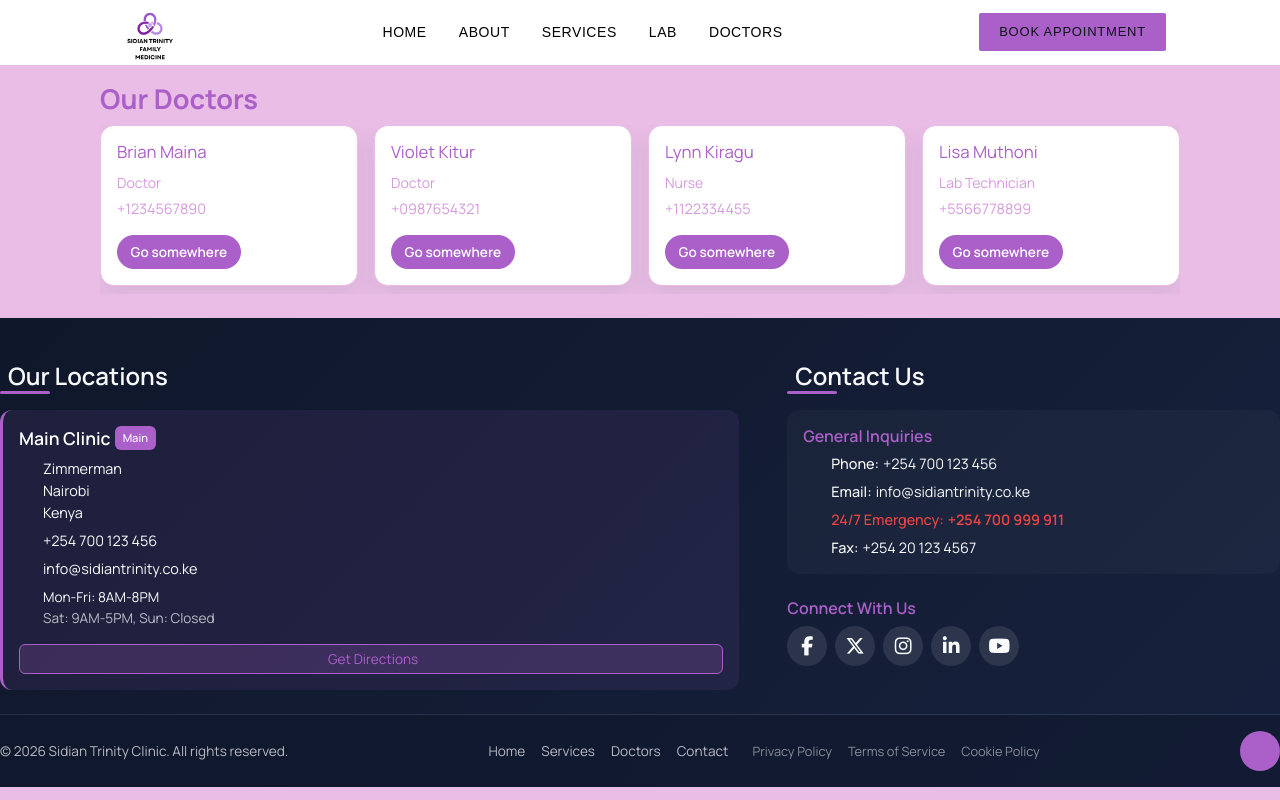
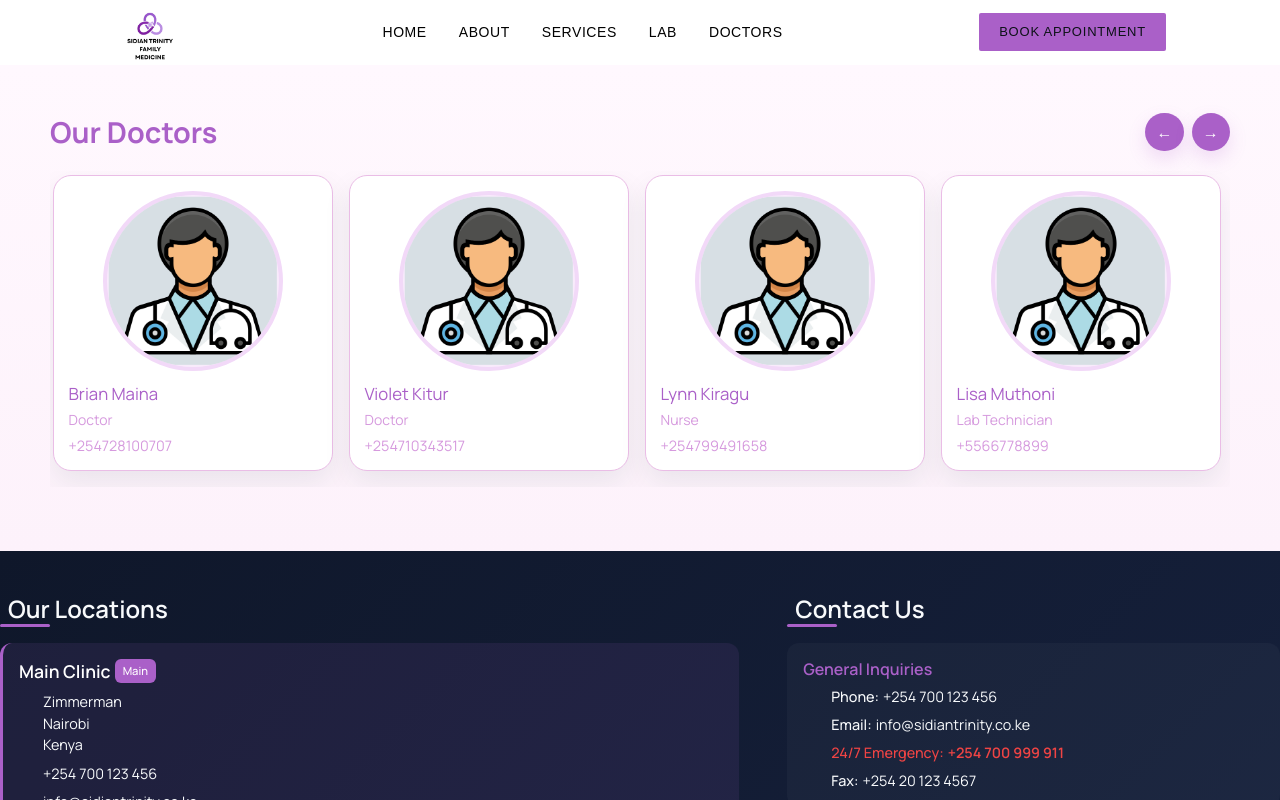
Before and after one commit to pmunge/trinitysidian, an Angular app in the folder sidian_website/: page /doctors in a window 1280 px wide. Shown: the top 800 px of the page. Built offline with nearby package versions, Linux system fonts and the light colour scheme.

Commit message:
added doc image

```diff
--- a/sidian_website/src/app/landing/home/doctors-section/doctors-section.css
+++ b/sidian_website/src/app/landing/home/doctors-section/doctors-section.css
@@ -3,42 +3,84 @@
 }
 
 .doctors {
-  padding: 1.5rem 1.25rem;
+  padding: 3rem 1.25rem 4rem;
+  background: linear-gradient(180deg, #fff8fe 0%, #fdf2fb 100%);
 }
 
 .container {
-  max-width: 1080px;
+  max-width: 1180px;
   margin: 0 auto;
 }
 
 .heading {
-  margin-bottom: 1rem;
+  display: flex;
+  align-items: center;
+  justify-content: space-between;
+  gap: 1rem;
+  margin-bottom: 1.2rem;
 }
 
 .service-heading {
   margin: 0;
   color: #AA60C8;
-  font-size: 1.7rem;
+  font-size: 1.8rem;
   font-weight: 700;
+}
+
+.carousel-controls {
+  display: flex;
+  gap: 0.5rem;
+}
+
+.carousel-btn {
+  border: none;
+  border-radius: 999px;
+  width: 2.4rem;
+  height: 2.4rem;
+  background: #AA60C8;
+  color: #fff;
+  font-size: 1rem;
+  cursor: pointer;
+  box-shadow: 0 8px 18px rgba(170, 96, 200, 0.18);
 }
 
 .cards-row {
   display: flex;
   gap: 1rem;
   overflow-x: auto;
-  padding-bottom: 0.5rem;
+  padding: 0.3rem 0.2rem 1rem;
+  scroll-snap-type: x mandatory;
+  scroll-behavior: smooth;
   scrollbar-width: thin;
   scrollbar-color: #D69ADE #EABDE6;
 }
 
 .doctor-card {
-  min-width: 255px;
-  flex: 1 0 255px;
+  min-width: min(280px, 85vw);
+  flex: 0 0 min(280px, 85vw);
   background: #ffffff;
   border: 1px solid #EABDE6;
-  border-radius: 14px;
-  padding: 1rem;
-  box-shadow: 0 10px 24px rgba(10, 61, 54, 0.08);
+  border-radius: 18px;
+  padding: 0.9rem;
+  box-shadow: 0 12px 28px rgba(10, 61, 54, 0.08);
+  scroll-snap-align: center;
+}
+
+.doctor-image {
+  width: 180px;
+  height: 180px;
+  object-fit: cover;
+  border-radius: 50%;
+  margin: 0 auto 0.8rem;
+  display: block;
+  border: 4px solid #f2d9f8;
+  background: #f8ebfb;
+}
+
+.card-body {
+  display: flex;
+  flex-direction: column;
+  gap: 0.35rem;
 }
 
 .card-title {
@@ -48,13 +90,13 @@
 }
 
 .card-text {
-  margin: 0.65rem 0 0.35rem;
+  margin: 0;
   color: #D69ADE;
   line-height: 1.5;
 }
 
 .card-contact {
-  margin: 0 0 1rem;
+  margin: 0;
   color: #D69ADE;
   font-size: 0.9rem;
 }
@@ -68,10 +110,17 @@
   padding: 0.45rem 0.85rem;
   font-size: 0.85rem;
   font-weight: 600;
+  margin-top: 0.2rem;
+  width: fit-content;
 }
 
 @media (max-width: 560px) {
   .doctors {
-    padding: 1rem;
+    padding: 1.5rem 1rem 2.5rem;
+  }
+
+  .heading {
+    flex-direction: column;
+    align-items: flex-start;
   }
 }
--- a/sidian_website/src/app/landing/home/doctors-section/doctors-section.html
+++ b/sidian_website/src/app/landing/home/doctors-section/doctors-section.html
@@ -2,14 +2,21 @@
   <div class="container">
     <div class="heading">
       <h2 class="service-heading">Our Doctors</h2>
+      <div class="carousel-controls">
+        <button type="button" class="carousel-btn" (click)="scrollCarousel('left')" aria-label="Scroll left">←</button>
+        <button type="button" class="carousel-btn" (click)="scrollCarousel('right')" aria-label="Scroll right">→</button>
+      </div>
     </div>
-    <div class="cards-row">
-      <div class="doctor-card" *ngFor="let doctor of doctors">
-        <h5 class="card-title">{{ doctor.name }}</h5>
-        <p class="card-text">{{ doctor.speciality }}</p>
-        <p class="card-contact">{{ doctor.contact }}</p>
-        <a href="#" class="card-btn">Go somewhere</a>
-      </div>
+
+    <div class="cards-row" #cardsRow>
+      <article class="doctor-card" *ngFor="let doctor of doctors">
+        <img class="doctor-image" [src]="doctor.image" [alt]="doctor.name" />
+        <div class="card-body">
+          <h5 class="card-title">{{ doctor.name }}</h5>
+          <p class="card-text">{{ doctor.speciality }}</p>
+          <p class="card-contact">{{ doctor.contact }}</p>
+        </div>
+      </article>
     </div>
   </div>
 </section>
--- a/sidian_website/src/app/landing/home/doctors-section/doctors-section.ts
+++ b/sidian_website/src/app/landing/home/doctors-section/doctors-section.ts
@@ -1,4 +1,4 @@
-import { Component } from '@angular/core';
+import { Component, ElementRef, ViewChild, OnInit, OnDestroy } from '@angular/core';
 import { CommonModule } from '@angular/common';
 import { Doctor } from '../../../models/clinic';
 
@@ -9,35 +9,77 @@ import { Doctor } from '../../../models/clinic';
   templateUrl: './doctors-section.html',
   styleUrl: './doctors-section.css',
 })
-export class DoctorsSection {
+export class DoctorsSection implements OnInit, OnDestroy {
+  @ViewChild('cardsRow') cardsRow!: ElementRef<HTMLElement>;
+  private autoplayTimer: ReturnType<typeof setInterval> | null = null;
+
   doctors: Doctor[] = [
     {
       id: 1,
       name: 'Brian Maina',
       speciality: 'Doctor',
-      image: 'assets/images/doctor1.jpg',
-      contact: '+1234567890'
+      image: '/images/doctor.png',
+      contact: '+254728100707'
     },
     {
       id: 2,
       name: 'Violet Kitur',
       speciality: 'Doctor',
-      image: 'assets/images/doctor2.jpg',
-      contact: '+0987654321'
+      image: '/images/doctor.png',
+      contact: '+254710343517'
     },
     {
       id: 3,
       name: 'Lynn Kiragu',
       speciality: 'Nurse',
-      image: 'assets/images/doctor3.jpg',
-      contact: '+1122334455'
+      image: '/images/doctor.png',
+      contact: '+254799491658'
     },
     {
       id: 4,
       name: 'Lisa Muthoni',
       speciality: 'Lab Technician',
-      image: 'assets/images/doctor4.jpg',
+      image: '/images/doctor.png',
       contact: '+5566778899'
     }
   ];
+
+  ngOnInit(): void {
+    this.startAutoplay();
+  }
+
+  ngOnDestroy(): void {
+    if (this.autoplayTimer) {
+      clearInterval(this.autoplayTimer);
+    }
+  }
+
+  scrollCarousel(direction: 'left' | 'right'): void {
+    const container = this.cardsRow?.nativeElement;
+    if (!container) {
+      return;
+    }
+
+    const amount = container.clientWidth * 0.8;
+    container.scrollBy({
+      left: direction === 'left' ? -amount : amount,
+      behavior: 'smooth'
+    });
+  }
+
+  private startAutoplay(): void {
+    this.autoplayTimer = setInterval(() => {
+      const container = this.cardsRow?.nativeElement;
+      if (!container) {
+        return;
+      }
+
+      const maxScrollLeft = container.scrollWidth - container.clientWidth;
+      if (container.scrollLeft >= maxScrollLeft - 10) {
+        container.scrollTo({ left: 0, behavior: 'smooth' });
+      } else {
+        container.scrollBy({ left: container.clientWidth * 0.8, behavior: 'smooth' });
+      }
+    }, 4000);
+  }
 }
--- a/sidian_website/src/app/landing/home/lab/lab.css
+++ b/sidian_website/src/app/landing/home/lab/lab.css
@@ -1,99 +1,77 @@
-.lab-card{
-  background-color: #fff;
+.lab-section {
+  background: linear-gradient(135deg, #fce6f5 0%, #f7d9f5 100%);
+  padding: 4rem 2rem;
 }
 
 .header {
   width: 100%;
   text-align: center;
   margin-bottom: 2rem;
-  padding-top: 2rem;
+  padding-top: 1rem;
 }
-.tab-content {
-  padding: 2rem 0;
-  padding-top: 2rem;
-  padding-left: 1rem;
-  padding-right: 1rem;
-  width: 100%;
+
+.lab-title {
+  color: #ffffff;
+  font-size: 2.4rem;
+  font-weight: 700;
+  margin: 0 0 0.5rem;
 }
+
+.lab-subtitle {
+  color: #7a3d68;
+  font-size: 1.1rem;
+  margin: 0;
+}
+
 ::ng-deep .mat-mdc-tab-body-content {
   padding-top: 2rem;
-}
-::ng-deep .mat-mdc-tab-body-content {
   overflow: visible !important;
 }
+
 ::ng-deep .mat-mdc-tab-body-wrapper {
-  height: 550px; /* pick what fits your UI */
+  height: 550px;
 }
+
 .grid {
   display: grid;
   grid-template-columns: repeat(3, 1fr);
   gap: 1.5rem;
   width: 100%;
 }
+
 .lab-card {
   padding: 1.5rem;
   border-radius: 20px;
-  background: rgba(255,255,255,0.25);
-  backdrop-filter: blur(12px);
+  background-color: #ffffff;
+  box-shadow: 0 10px 25px rgba(112, 72, 117, 0.12);
+  border: 1px solid rgba(255, 255, 255, 0.8);
 }
+
 mat-card-title {
   display: block;
   margin-bottom: 1rem;
-  color: #133633;
-  font-weight: 600;
-  font-size: 1.1rem;
+  color: #7a3d68;
+  font-weight: 700;
+  font-size: 1.15rem;
 }
+
 mat-card-content p {
   margin: 0;
   line-height: 1.6;
-  color: #5f7570;
+  color: #6d4b64;
+  font-size: 1rem;
 }
 
-/* ── Image ── */
-.lab-image {
-  width: 100%;
-  height: 220px;
-  object-fit: cover;
-  display: block;
-}
-
-/* ── Card body ── */
-.card-title {
-  font-size: 18px;
-  font-weight: 700;
-  color: #AA60C8;
-  margin: 20px 20px 8px;
-}
-
-.card-text {
-  font-size: 14px;
-  line-height: 1.7;
-  color: #D69ADE;
-  margin: 0 20px 24px;
-}
-
-/* ── Mobile ── */
 @media (max-width: 768px) {
-  .services { padding: 50px 5%; }
-
-  .cards-row {
-    grid-template-columns: 1fr; /* single column */
-    gap: 24px;
+  .lab-section {
+    padding: 3rem 1rem;
   }
 
-  /* on mobile all cards slide up instead */
-  .service-card:nth-child(odd),
-  .service-card:nth-child(even) {
-    transform: translateY(40px);
+  .grid {
+    grid-template-columns: 1fr;
   }
 
-  .service-card.animate-in,
-  .service-card:nth-child(even).animate-in {
-    animation: slideUp 0.6s ease forwards;
-  }
-
-  @keyframes slideUp {
-    from { opacity: 0; transform: translateY(40px); }
-    to   { opacity: 1; transform: translateY(0); }
+  .lab-title {
+    font-size: 2rem;
   }
 }
--- a/sidian_website/src/app/landing/home/lab/lab.html
+++ b/sidian_website/src/app/landing/home/lab/lab.html
@@ -1,8 +1,8 @@
-<section class="lab-section">
+<section class="lab-section" id="labs">
 
   <div class="header">
-    <h1>Laboratory Services</h1>
-    <p>Accurate and fast diagnostic testing</p>
+    <h1 class="lab-title">Laboratory Services</h1>
+    <p class="lab-subtitle">Accurate and fast diagnostic testing</p>
   </div>
 
   <mat-tab-group>
--- a/sidian_website/src/app/landing/home/services-section/services-section.html
+++ b/sidian_website/src/app/landing/home/services-section/services-section.html
@@ -14,6 +14,7 @@
       <!-- Left Cards (First 2 Services) -->
       <div class="cards-column">
         <div class="service-card" *ngFor="let service of services.slice(0,2)">
+          <h4 class="card_id">{{service.id}}</h4>
           <h5 class="card-title">{{ service.title }}</h5>
           <p class="card-text">{{ service.description }}</p>
         </div>
@@ -27,6 +28,7 @@
       <!-- Right Cards (Last 2 Services) -->
       <div class="cards-column">
         <div class="service-card" *ngFor="let service of services.slice(2,4)">
+          <h4 class="card_id">{{service.id}}</h4>
           <h5 class="card-title">{{ service.title }}</h5>
           <p class="card-text">{{ service.description }}</p>
         </div>
--- a/sidian_website/src/app/page/navbar/navbar.css
+++ b/sidian_website/src/app/page/navbar/navbar.css
@@ -69,7 +69,7 @@
   transition: background 0.2s;
 }
 
-.nav-cta:hover { background: #dbbe87; }
+.nav-cta:hover { background: #AA60C8; }
 
 .hamburger {
   display: none;
@@ -123,7 +123,7 @@
 .mobile-cta {
   display: block;
   margin-top: 1.25rem;
-  background: #c9a96e;
+  background: #AA60C8;
   color: #0d1117;
   text-decoration: none;
   font-size: 13px;
--- a/sidian_website/src/app/page/navbar/navbar.ts
+++ b/sidian_website/src/app/page/navbar/navbar.ts
@@ -26,4 +26,23 @@ export class Navbar {
   onScroll(){
     this.isScrolled = window.scrollY > 80;
   };
+
+  scrollToSection(sectionId: string, event?: Event): void {
+    event?.preventDefault();
+    this.menuOpen = false;
+
+    if (sectionId === 'home') {
+      window.scrollTo({ top: 0, behavior: 'smooth' });
+      return;
+    }
+
+    const target = document.getElementById(sectionId);
+    if (!target) {
+      return;
+    }
+
+    const offset = 80;
+    const top = target.getBoundingClientRect().top + window.scrollY - offset;
+    window.scrollTo({ top, behavior: 'smooth' });
+  }
 }
```
Also changed, not shown: sidian_website/src/app/landing/home/services-section/services-section.ts (+8 -8 lines), sidian_website/src/app/page/navbar/navbar.html (+12 -12 lines), sidian_website/public/images/doctor.png (added).
